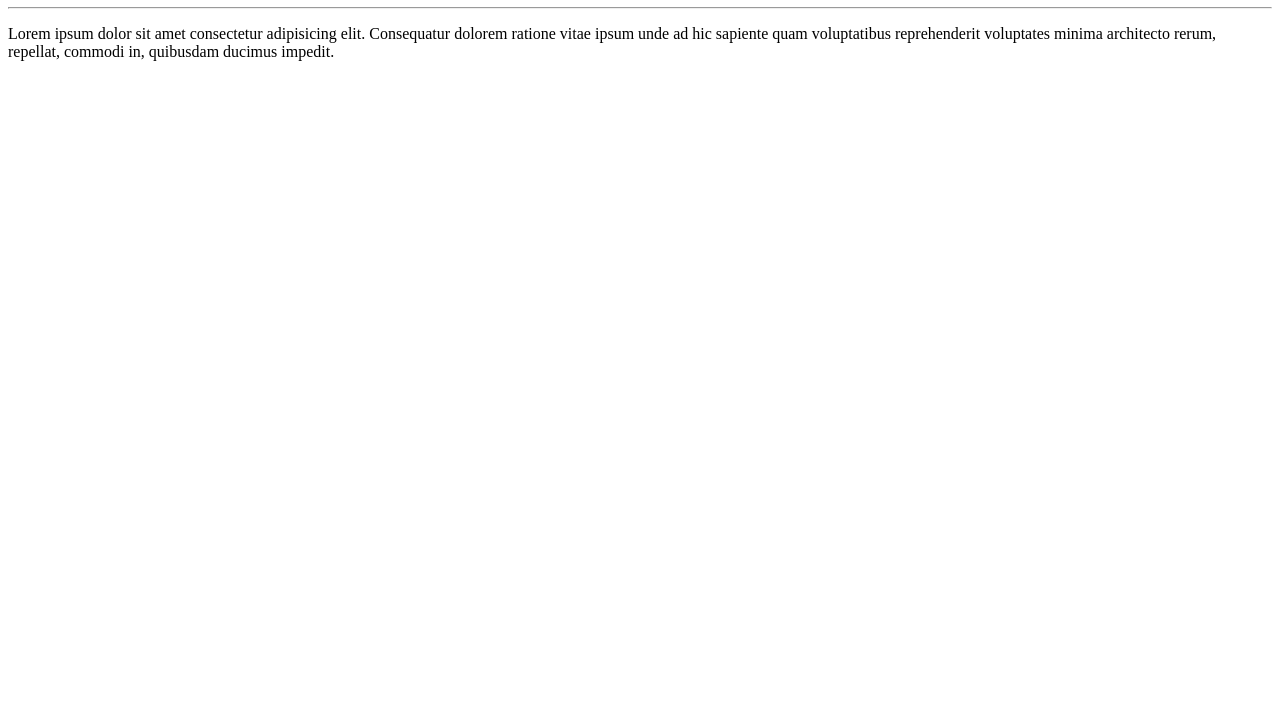
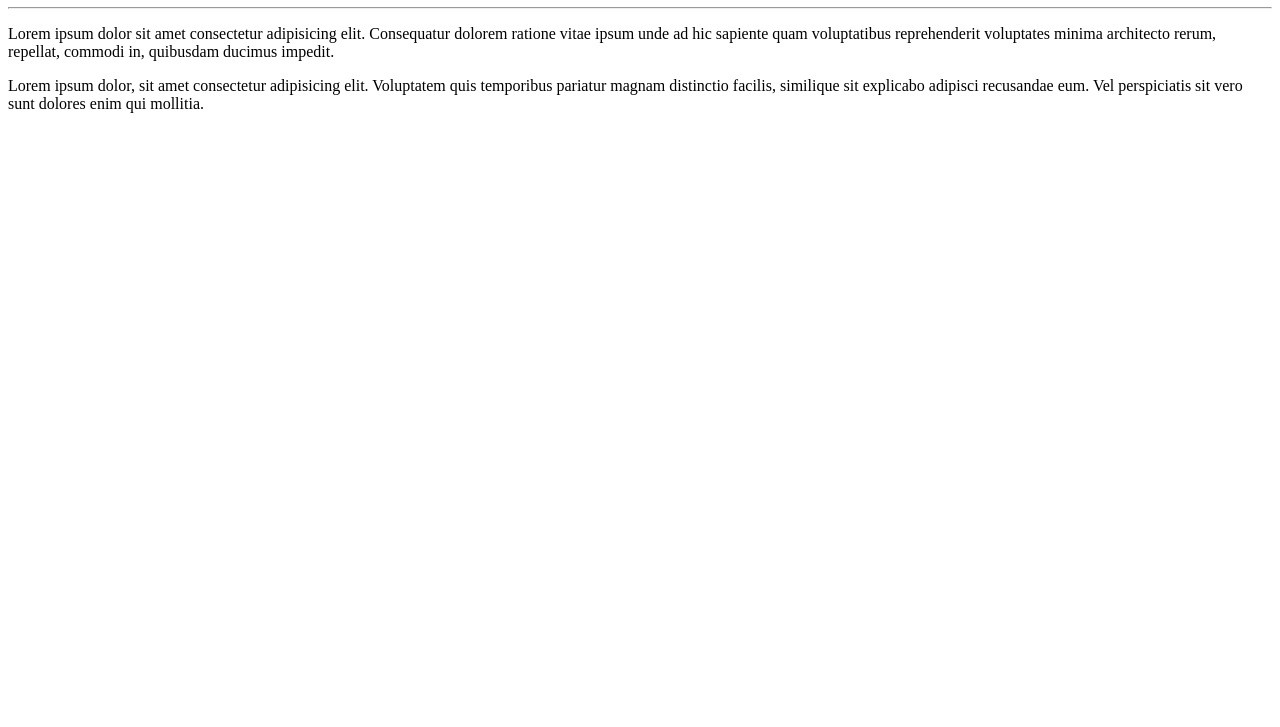
Before and after one commit to marcos-vcg/Ola-Mundo, a plain HTML site: page site-exemplo/index.html in a window 1280 px wide. Shown: the part 73-800 px from the top of the page. Drawn offline with Linux system fonts and the light colour scheme.

Commit message:
adicionei um parágrafo

```diff
--- a/site-exemplo/index.html
+++ b/site-exemplo/index.html
@@ -9,5 +9,6 @@
     <h1>Olá, Mundo!</h1>
     <hr>
     <p>Lorem ipsum dolor sit amet consectetur adipisicing elit. Consequatur dolorem ratione vitae ipsum unde ad hic sapiente quam voluptatibus reprehenderit voluptates minima architecto rerum, repellat, commodi in, quibusdam ducimus impedit.</p>
+    <p>Lorem ipsum dolor, sit amet consectetur adipisicing elit. Voluptatem quis temporibus pariatur magnam distinctio facilis, similique sit explicabo adipisci recusandae eum. Vel perspiciatis sit vero sunt dolores enim qui mollitia.</p>
 </body>
 </html>
```
